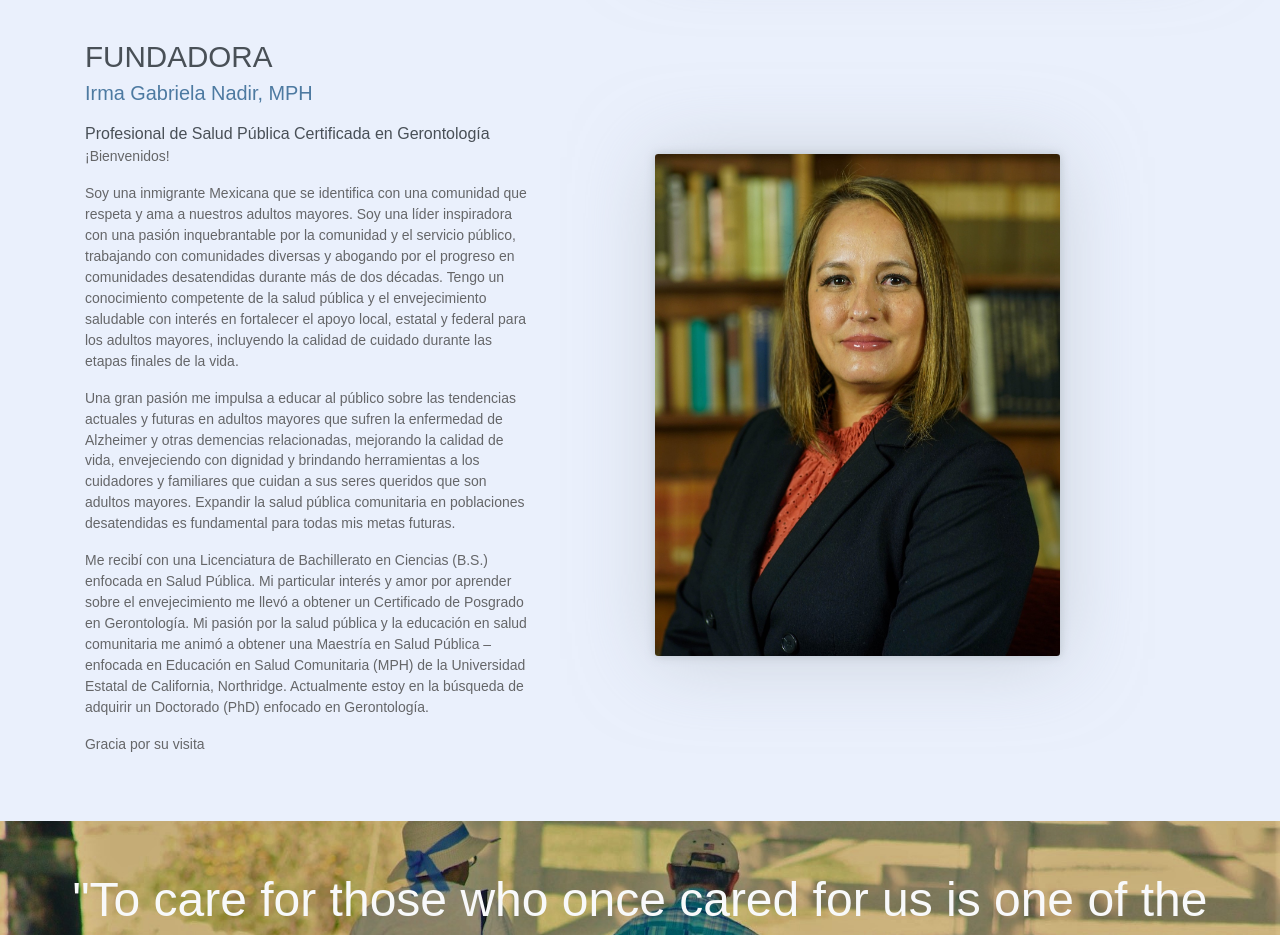
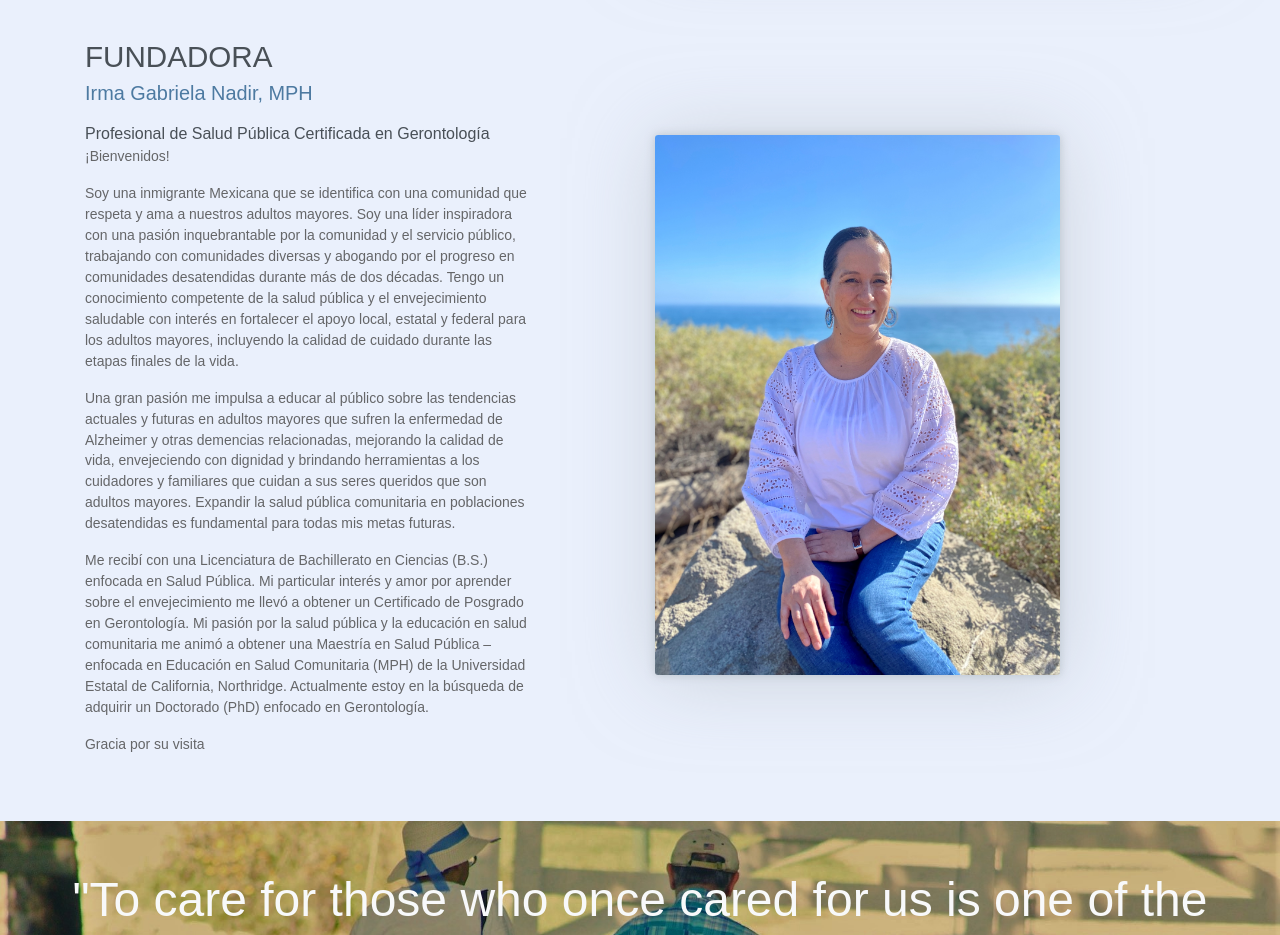
Before and after one commit to Extrasy/LosUltimos, a website: page docs/index.html in a window 1280 px wide. Shown: the part 2420-3355 px from the top of the page. Drawn offline with Linux system fonts and the light colour scheme.

Commit message:
picture and email update

```diff
--- a/docs/index.html
+++ b/docs/index.html
@@ -261,7 +261,7 @@
             </div>
             <div class="col-md-6">
                 <div class="img-wrapper">
-                    <img src="assets/imgs/irma 4.jpg" class="w-75" alt="About Us">
+                    <img src="assets/imgs/Irma4 prof pic.jpg" class="w-75" alt="About Us">
                 </div>
             </div>
         </div><!-- End of Row -->
@@ -290,6 +290,8 @@
 
             <!-- Contact form -->
             <form class="contact-form col-md-11 col-lg-9 mx-auto" action="https://formsubmit.co/9523057eb6c67b81c070dd32a9f9dff8" method="POST">
+
+                <input type="hidden" name="_cc" value="gerontologa.lua@gmail.com">
 
                 <input type="text" name="_honey" style="display: none;">
 
```
Also changed, not shown: docs/assets/imgs/Irma4 prof pic.jpg (added), 1 other file.
